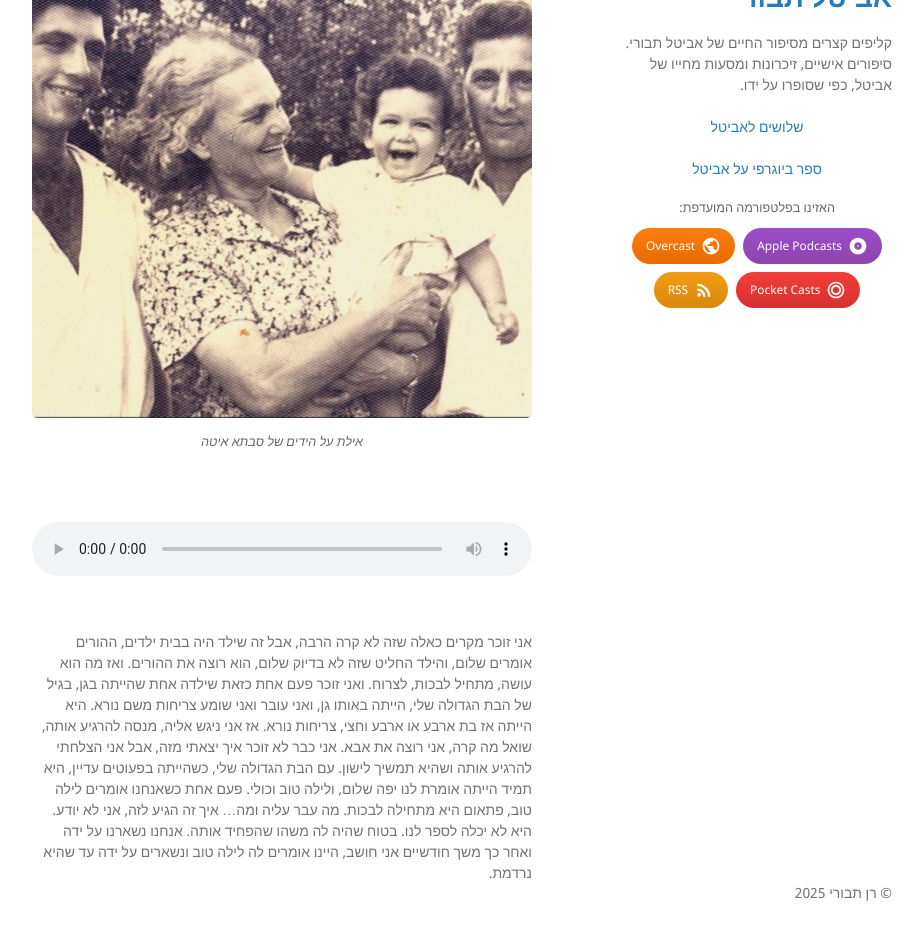
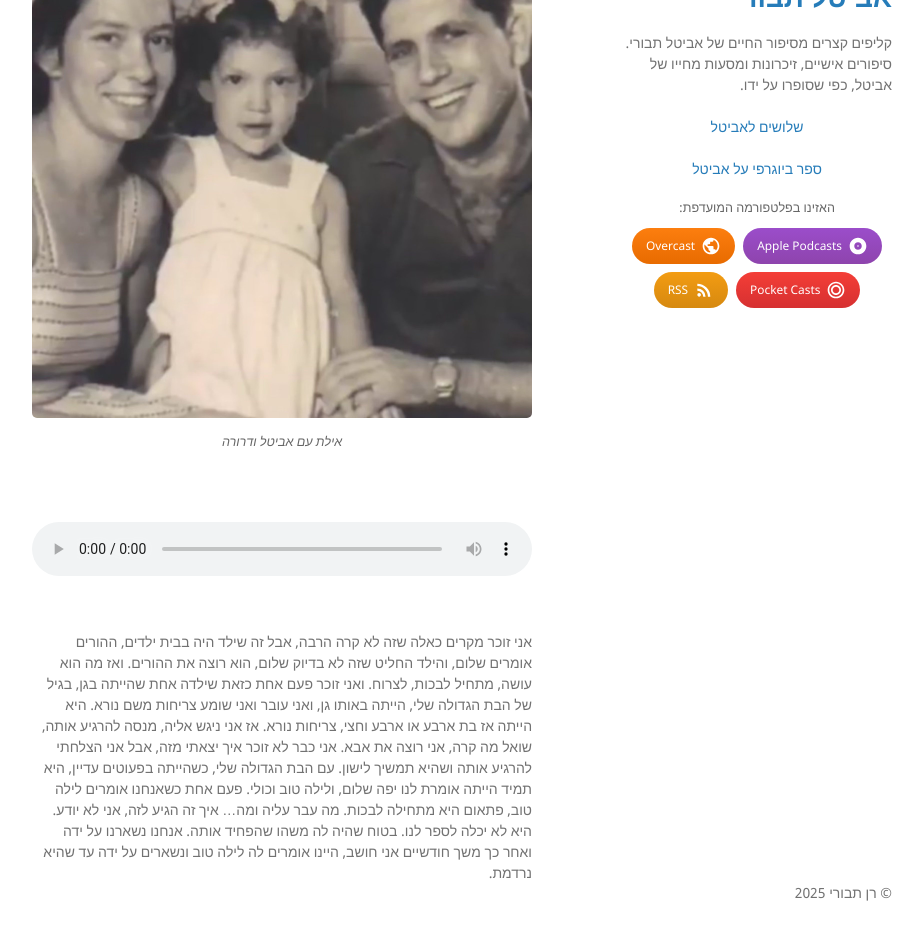
Before and after one commit to rantav/avital, a Jekyll site: the page built from _posts/2026-01-03-sleepless.md, in a window 1280 px wide and 1136 px high, cut to the strip 183-1123 px from the top of the window. Shown: the whole strip, without its empty margins (178-1101 px from the left). Built offline with Jekyll 4.4.1, drawn with Linux system fonts in a browser that asks for light colours.

Commit message:
Update the images for Ayelet and Gil

```diff
--- a/_posts/2026-01-03-sleepless.md
+++ b/_posts/2026-01-03-sleepless.md
@@ -2,7 +2,7 @@
 title:        אילת לא נרדמת
 mp3-url:      "/assets/audio/avital46 אילת לא נרדמת.mp3"
 photo-url:    "/assets/img/avital46.jpg"
-photo-caption: אילת על הידים של סבתא איטה
+photo-caption: אילת עם אביטל ודרורה
 season:       3
 episode:      13
 episode-type: full
```
Also changed, not shown: _posts/2026-04-02-not-even-diaper.md (+1 -1 lines), assets/img/avital20.jpg, assets/img/avital30.jpg, assets/img/avital46.jpg, assets/img/avital48.jpg, assets/img/avital73.jpg, 11 other files.
